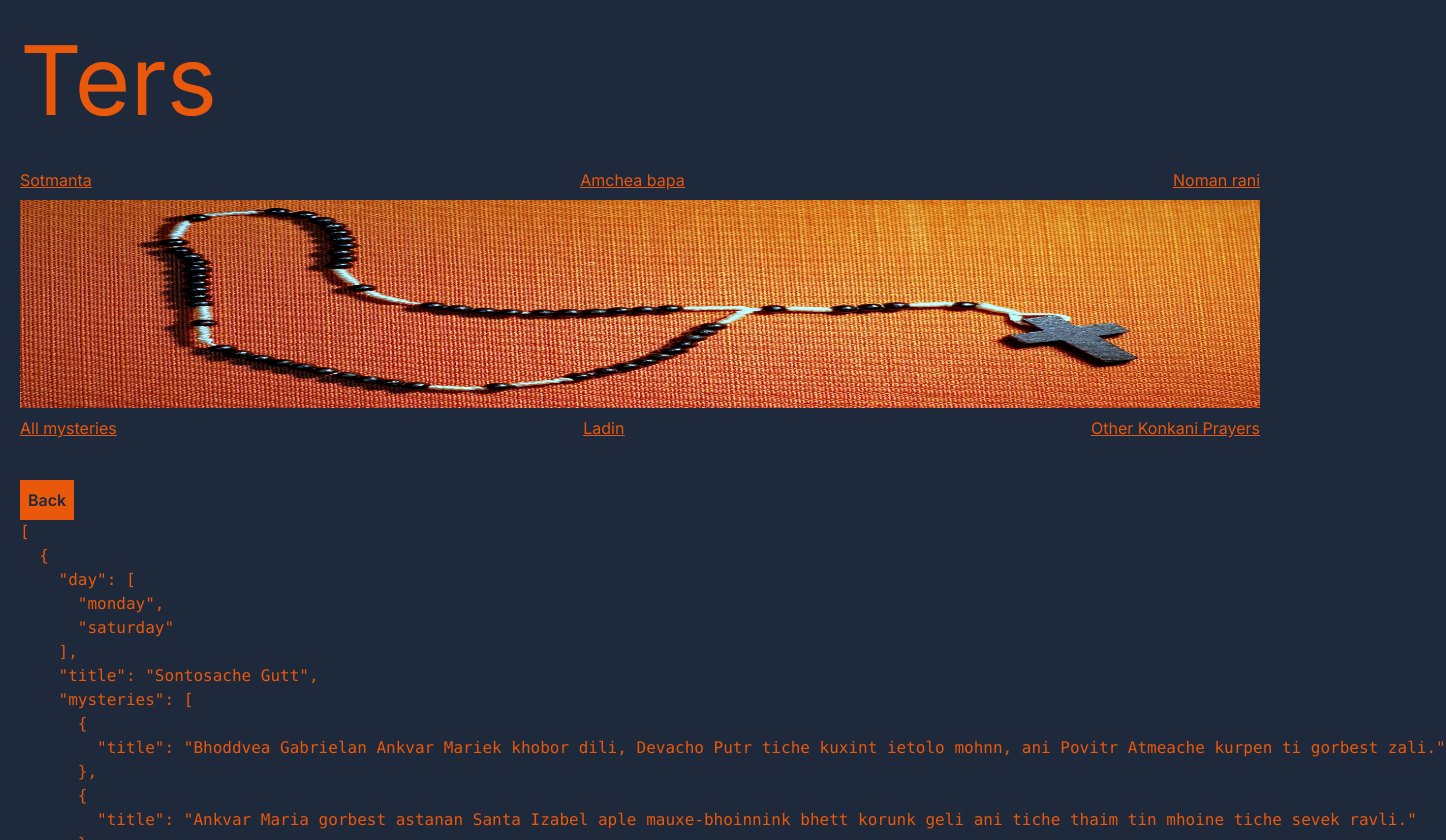
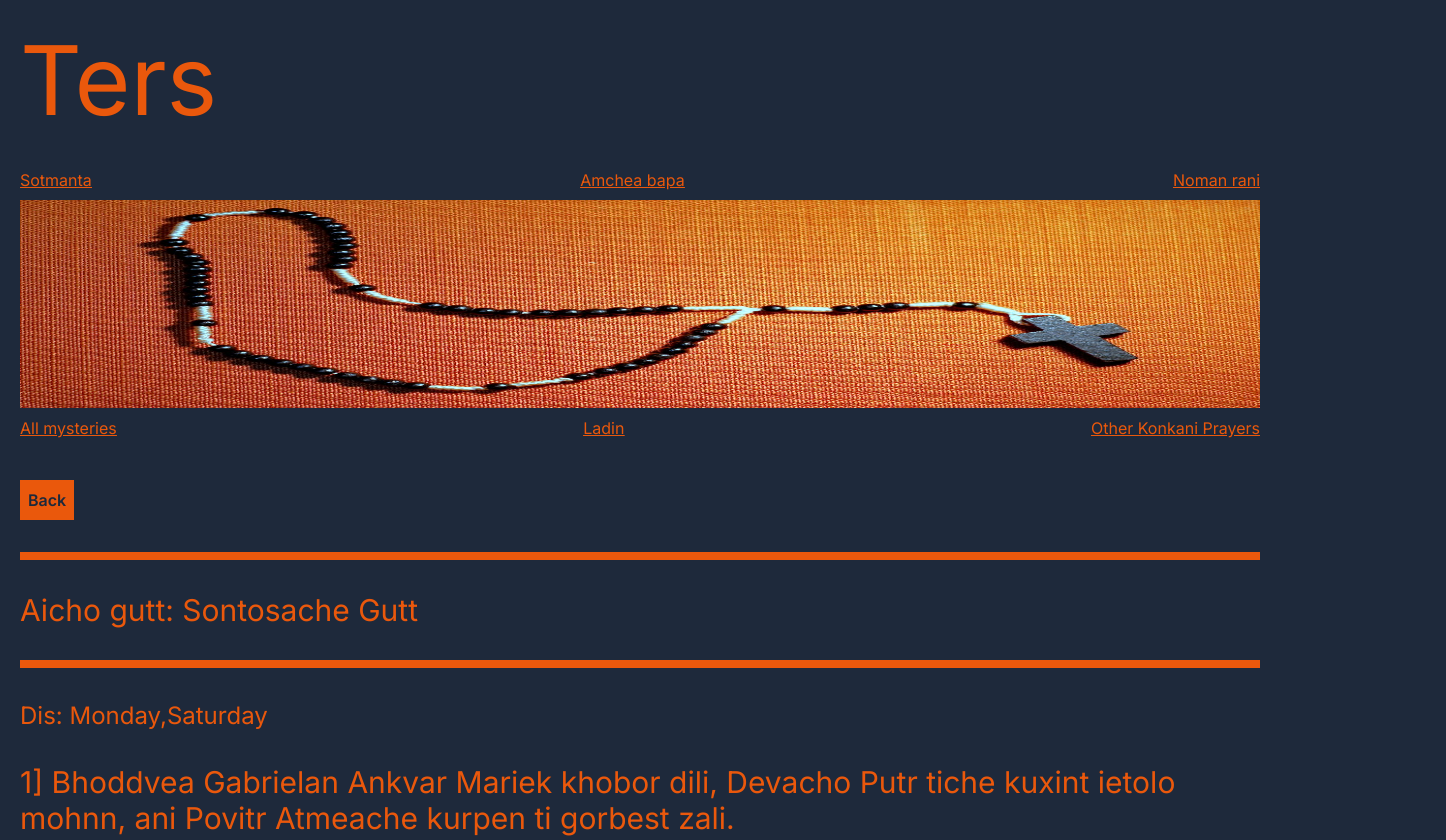
Before and after one commit to Joshuajrodrigues/ters, a Next.js app: page /allmysteries in a window 1280 px wide. Shown: the top 840 px of the page, 1446 px wide, since content can reach past the window. Built offline with nearby package versions, Linux system fonts and the light colour scheme.

Commit message:
new ui for all mysteries

```diff
--- a/app/allmysteries/page.tsx
+++ b/app/allmysteries/page.tsx
@@ -1,6 +1,8 @@
 import BackButton from "../components/backButton";
 
 import data from '@/app/data/rosary.json'
+import { GuttLayout } from "../components/guttLayout";
+import { getDay, mapDayToKonkani, toNormalCase } from "../util";
 
 
 export default async function AllRosaries() {
@@ -8,16 +10,17 @@ export default async function AllRosaries() {
   return (
     <>
       <BackButton />
-      <pre>{JSON.stringify(data, null, 2)}</pre>
+      {/* <pre>{JSON.stringify(data, null, 2)}</pre> */}
       {
         data.map((item)=>(
           <>
-              <h2>
-                {item.day.join(",")}
-              </h2>
-              <h3>
-                {item.title}
-              </h3>
+            <GuttLayout
+            day={
+              <>
+                 Dis: {toNormalCase(item.day.join(",")) }
+              </>
+            }
+            gutt={item}/>
           </>
         ))
       }
--- /dev/null
+++ b/app/components/guttLayout.tsx
@@ -0,0 +1,24 @@
+import { ReactNode } from "react";
+import { RosaryOfTheDay } from "../types";
+import { getDay, mapDayToKonkani } from "../util";
+
+export const GuttLayout = ({ gutt,day }: { gutt?: RosaryOfTheDay,day:ReactNode }) => {
+  return (
+    <>
+      <div className=" bg-orange-600  h-2 my-8"></div>
+      <h2 className=" text-3xl mt-8">Aicho gutt: {gutt?.title}</h2>
+      <div className=" bg-orange-600 h-2 my-8"></div>
+      <h3 className="mt-8 text-2xl ">
+          {day}
+      </h3>
+      {gutt?.mysteries.map((item, index) => (
+        <div key={item.title}>
+          <h4 key={item.title} className="text-3xl my-8">
+            {`${index + 1}] ${item.title}`}
+          </h4>
+          <div className=" bg-orange-600  h-2 my-8 w-1/2"></div>
+        </div>
+      ))}
+    </>
+  );
+};
--- a/app/components/todaysMystery.tsx
+++ b/app/components/todaysMystery.tsx
@@ -1,38 +1,29 @@
-"use client"
+"use client";
+import rosaries from "@/app/data/rosary.json";
 import { useEffect, useState } from "react";
+import { RosaryOfTheDay } from "../types";
 import { getDay, mapDayToKonkani } from "../util";
-import rosaries from '@/app/data/rosary.json'
-import { RosaryOfTheDay } from "../types";
+import { GuttLayout } from "./guttLayout";
 
 export const TodaysMystery = () => {
-  const [todaysGut,setTodatsGut] = useState<RosaryOfTheDay>()
+  const [todaysGut, setTodatsGut] = useState<RosaryOfTheDay>();
 
-  useEffect(()=>{
-    const day = getDay()
-    const data = rosaries.filter((item)=>item.day.includes(day.toLowerCase()))[0]
-    setTodatsGut(data)
-  },[])
-
-
-
+  useEffect(() => {
+    const day = getDay();
+    const data = rosaries.filter((item) =>
+      item.day.includes(day.toLowerCase())
+    )[0];
+    setTodatsGut(data);
+  }, []);
 
   return (
     <>
-      <div className=" bg-orange-600  h-2 my-8"></div>
-      <h2 className=" text-3xl mt-8">Aicho gutt: {todaysGut?.title}</h2>
-      <div className=" bg-orange-600 h-2 my-8"></div>
-      <h3 className="mt-8 text-2xl ">
-        Dis: {mapDayToKonkani[getDay().toLowerCase()]} /{" "}
-        <small> {getDay()}</small>
-      </h3>
-      {todaysGut?.mysteries.map((item, index) => (
-        <div key={item.title}>
-          <h4 key={item.title} className="text-3xl my-8">
-            {`${index + 1}] ${item.title}`}
-          </h4>
-          <div className=" bg-orange-600  h-2 my-8 w-1/2"></div>
-        </div>
-      ))}
+      <GuttLayout day={
+        <>
+           Dis: {mapDayToKonkani[getDay().toLowerCase()]} /{" "}
+           <small> {getDay()}</small>
+        </>
+      } gutt={todaysGut} />
     </>
   );
 };
--- a/app/util/index.ts
+++ b/app/util/index.ts
@@ -18,3 +18,9 @@ export const mapDayToKonkani: any = {
   friday: "Sûkrar",
   saturday: "Shenvar",
 };
+
+export function toNormalCase(str:string) {
+  return str.replace(/\b\w/g, function(char) {
+      return char.toUpperCase();
+  });
+}
```
